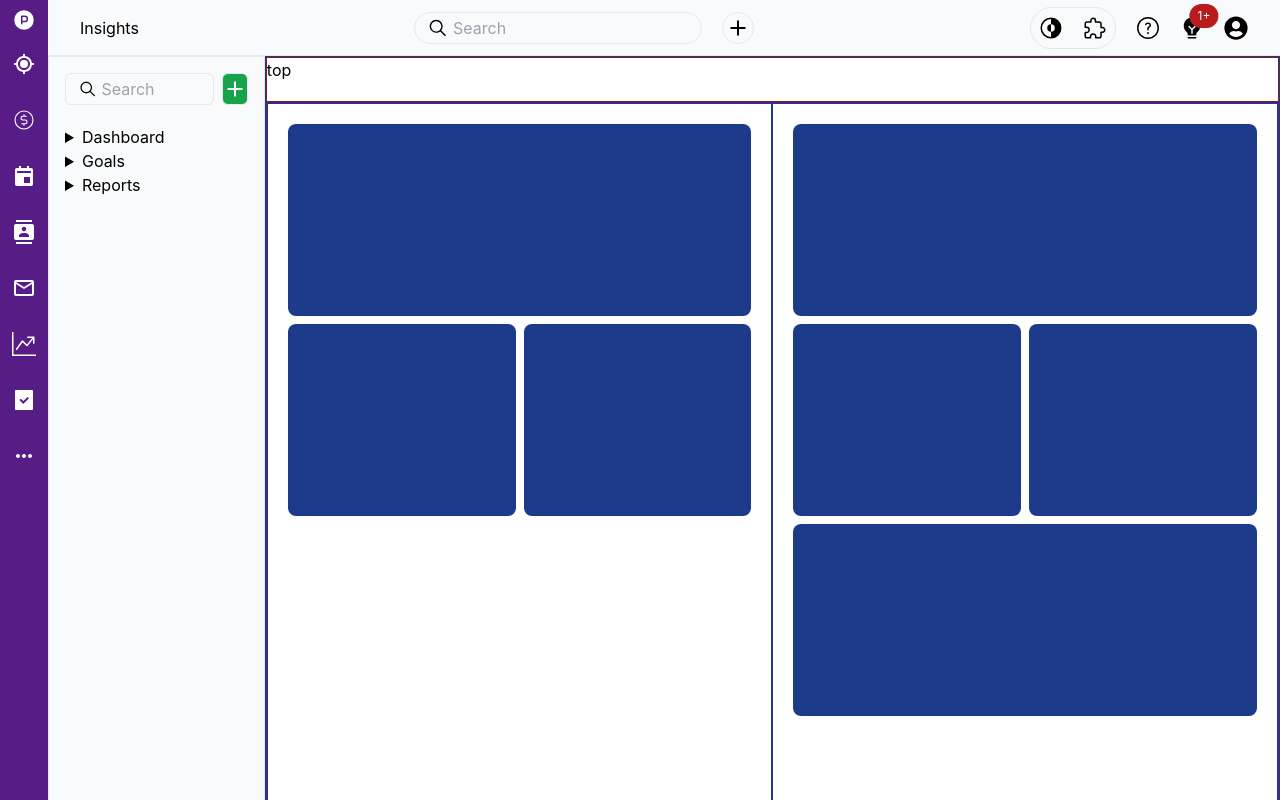
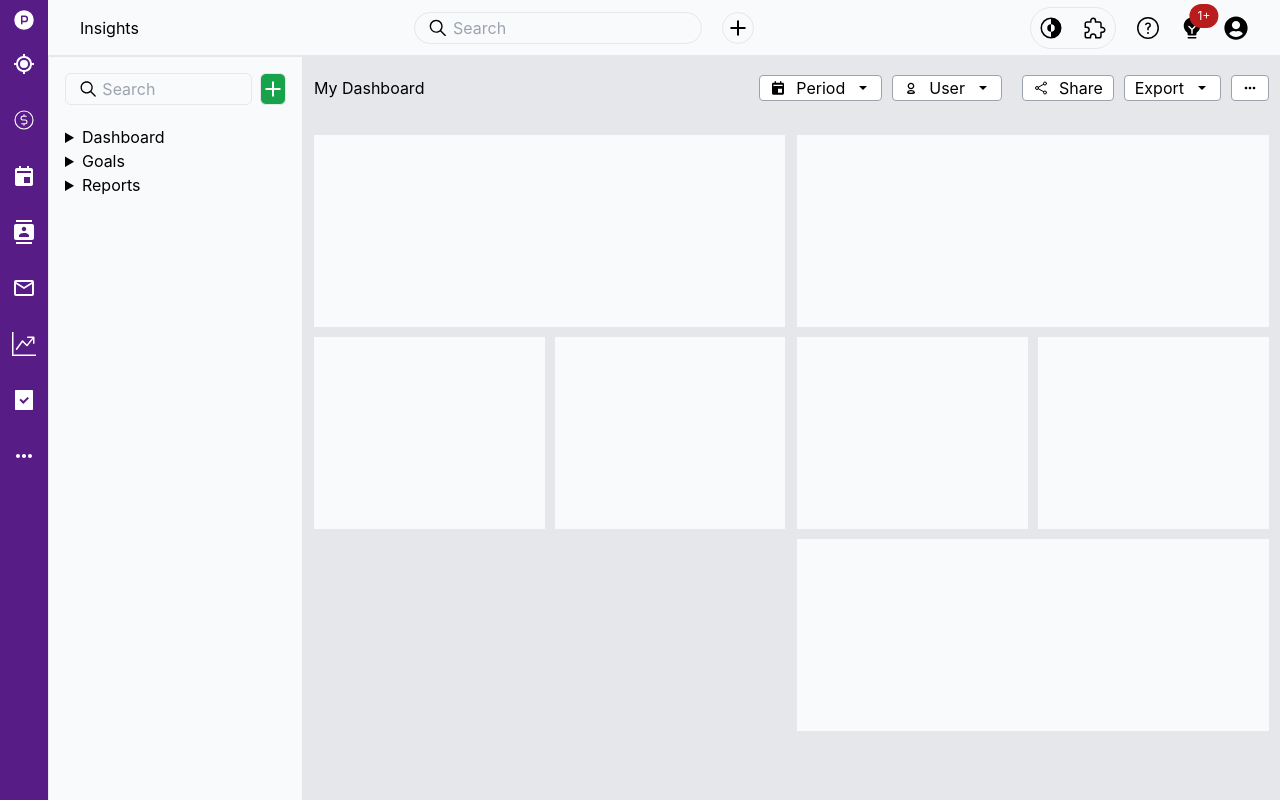
Before and after one commit to wiseman-umanah/perfex, a React (Create React App) app: page / in a window 1280 px wide. Built offline with nearby package versions, Linux system fonts and the light colour scheme.

Commit message:
Added new changes to the dashboard

```diff
--- a/src/components/DashboardMain.js
+++ b/src/components/DashboardMain.js
@@ -1,26 +1,62 @@
 import React from 'react';
+import { BiSolidCalendarEvent } from "react-icons/bi";
+import { TiUserOutline } from "react-icons/ti";
+import { IoShareSocialOutline } from "react-icons/io5";
+import { IoMdArrowDropdown } from "react-icons/io";
+import { MdMoreHoriz } from "react-icons/md";
 
 const DashboardMain = () => {
 	return (
-		<section className="w-full h-full border border-blue-900 flex flex-col">
-			<aside className="w-full h-12 border border-red-900">
-				top
-			</aside>
-			<div className="card-container flex border border-purple-900 h-full">
-				<div className="card-tile w-full border border-blue-900 flex flex-col gap-2 p-5">
-					<div className="analytics-1 w-full h-48 bg-blue-900 rounded-lg"></div>
-					<div className="analytics-2 flex gap-2">
-						<div className="small-div w-1/2 h-48 bg-blue-900 rounded-lg"></div>
-						<div className="small-div w-1/2 h-48 bg-blue-900 rounded-lg"></div>
+		<section className="bg-gray-200 flex flex-col p-2.5 w-[calc(100%-250px)] h-full">
+			<aside className="flex justify-between items-center h-12 border">
+				<div>My Dashboard</div>
+				<div className="flex">
+					<div className="flex gap-2.5">
+						<div className="flex items-center gap-2.5 px-2.5 bg-white rounded border border-gray-400">
+							<BiSolidCalendarEvent />
+							<span>Period</span>
+							<IoMdArrowDropdown />
+						</div>
+						<div className="flex items-center gap-2.5 px-2.5 bg-white rounded border border-gray-400">
+							<TiUserOutline />
+							<span>User</span>
+							<IoMdArrowDropdown  />
+						</div>
+					</div>
+					<hr className="border-gray-400 mx-2.5" />
+					<div className="flex gap-2.5">
+						<div className="flex items-center gap-2.5 px-2.5 bg-white rounded border border-gray-400">
+							<IoShareSocialOutline  />
+							<span>Share</span>
+						</div>
+						<div className="flex items-center gap-2.5 px-2.5 bg-white rounded border border-gray-400">
+							<span>Export</span>
+							<IoMdArrowDropdown  />
+						</div>
+						<div className="flex items-center gap-2.5 px-2.5 bg-white rounded border border-gray-400">
+							<MdMoreHoriz />
+						</div>
 					</div>
 				</div>
-				<div className="card-tile w-full border border-blue-900 flex flex-col gap-2 p-5">
-					<div className="analytics-1 w-full h-48 bg-blue-900 rounded-lg"></div>
-					<div className="analytics-2 flex gap-2">
-						<div className="small-div w-1/2 h-48 bg-blue-900 rounded-lg"></div>
-						<div className="small-div w-1/2 h-48 bg-blue-900 rounded-lg"></div>
+			</aside>
+			<div className="flex gap-2.5 h-full mt-6">
+				{/* Card Tile 1 */}
+				<div className="card-tile flex flex-col gap-2.5 w-full border">
+					<div className=" w-full h-48 bg-gray-50 "></div>
+					<div className=" flex gap-2.5">
+						<div className="small-div w-1/2 h-48 bg-gray-50 "></div>
+						<div className="small-div w-1/2 h-48 bg-gray-50 "></div>
 					</div>
-					<div className="analytics-1 w-full h-48 bg-blue-900 rounded-lg"></div>
+				</div>
+
+				{/* Card Tile 2 */}
+				<div className="flex flex-col gap-2.5 w-full border ">
+					<div className=" w-full h-48 bg-gray-50 "></div>
+					<div className=" flex gap-2.5">
+						<div className="small-div w-1/2 h-48 bg-gray-50 "></div>
+						<div className="small-div w-1/2 h-48 bg-gray-50 "></div>
+					</div>
+					<div className=" w-full h-48 bg-gray-50"></div>
 				</div>
 			</div>
 		</section>
--- a/test.html
+++ b/test.html
@@ -73,6 +73,7 @@
 			border: 1px solid #132dab;
 			display: flex;
 			flex-direction: column;
+			padding: 5px 10px;
 		}
 		aside {
 			width: 100%;
@@ -84,6 +85,7 @@
 			display: flex;
 			border: 1px solid #39125b;
 			height: 100%;
+			gap: 10px;
 		}
 		.card-tile {
 			width: 100%;
@@ -91,7 +93,6 @@
 			display: flex;
 			flex-direction: column;
 			gap: 10px;
-			padding: 20px;
 		}
 		.analytics-1 {
 			width: 100%;
@@ -143,6 +144,10 @@
 			gap: 20px;
 			justify-content: center;
 			align-items: center;
+		}
+
+		.cont {
+			background-color: #fff;
 		}
 	</style>
 </head>
@@ -231,28 +236,56 @@
 			</div>
 		</section>
 
-		<section class="contents">
-			<aside>
-				top
+		<section class="contents" style="background-color: rgb(174, 174, 174);">
+			<aside style="display: flex; justify-content: space-between; align-items: center;">
+				<div>
+					My Dashboard
+				</div>
+				<div style="display: flex;">
+					<div style="display: flex; gap: 10px;">
+						<div style="padding: 0 10px; background-color: white; border-radius: 5px; border: 1px solid grey;">
+							<i class="uil uil-calendar-alt"></i>
+							<span>Period</span>
+						</div>
+						<div style="padding: 0 10px; background-color: white; border-radius: 5px; border: 1px solid grey;">
+							<i class="uil uil-calendar-alt"></i>
+							<span>User</span>
+						</div>
+					</div>
+					<hr style="border: 1px solid grey; margin: 0 10px;">
+					<div style="display: flex; gap: 10px;">
+						<div style="padding: 0 10px; background-color: white; border-radius: 5px; border: 1px solid grey;">
+							<i class="uil uil-calendar-alt"></i>
+							<span>Share</span>
+						</div>
+						<div style="padding: 0 10px; background-color: white; border-radius: 5px; border: 1px solid grey;">
+							<i class="uil uil-calendar-alt"></i>
+							<span>Export</span>
+						</div>
+						<div style="padding: 0 10px; background-color: white; border-radius: 5px; border: 1px solid grey;">
+							<i class="uil uil-ellipsis-h"></i>
+						</div>
+					</div>
+				</div>
 			</aside>
 			<div class="card-container">
 				<!-- Card Tile 1	-->
 				<div class="card-tile">
-					<div class="analytics-1"></div>
+					<div class="analytics-1 cont"></div>
 					<div class="analytics-2">
-						<div class="small-div"></div>
-						<div class="small-div"></div>
+						<div class="small-div cont"></div>
+						<div class="small-div cont"></div>
 					</div>
 				</div>
 
 				<!-- Card Tile 2	-->
 				<div class="card-tile">
-					<div class="analytics-1"></div>
+					<div class="analytics-1 cont"></div>
 					<div class="analytics-2">
-						<div class="small-div"></div>
-						<div class="small-div"></div>
+						<div class="small-div cont"></div>
+						<div class="small-div cont"></div>
 					</div>
-					<div class="analytics-1"></div>
+					<div class="analytics-1 cont"></div>
 				</div>
 			</div>
 		</section>
```
